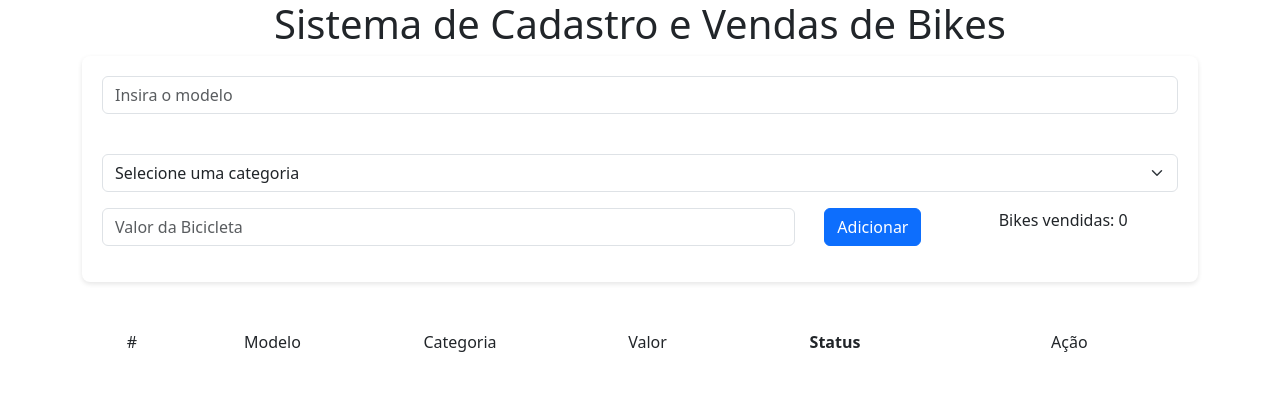
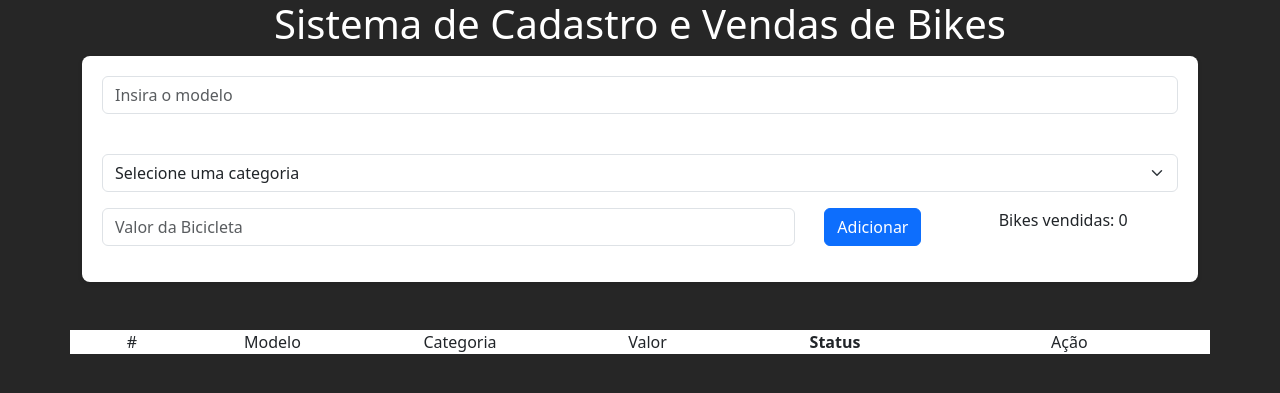
Before and after one commit to jod-alef/backend-SENAC, a Flask app: page / in a window 1280 px wide. Shown: the top 393 px of the page. Run offline with Flask 3, Linux system fonts and the light colour scheme.

Commit message:
Correções no estilo

```diff
--- a/static/styles.css
+++ b/static/styles.css
@@ -1,9 +1,13 @@
 body {
-    background-color: #f8f9fa;
+    background-color: #262626;
+}
+
+primeira_row{
+    background-color: ;
 }
 
 h1 {
-    color: #343a40;
+    color: #ffffff;
     text-align: center;
 }
 
--- a/templates/index.html
+++ b/templates/index.html
@@ -7,9 +7,9 @@
     <link rel="stylesheet" href="{{ url_for('static', filename='styles.css') }}">
     <link href="https://cdn.jsdelivr.net/npm/bootstrap@5.3.3/dist/css/bootstrap.min.css" rel="stylesheet" integrity="sha384-QWTKZyjpPEjISv5WaRU9OFeRpok6YctnYmDr5pNlyT2bRjXh0JMhjY6hW+ALEwIH" crossorigin="anonymous">
 </head>
-<body>
+<body style="background-color: #262626">
 <div class="container-md" id="corpo">
-    <h1>Sistema de Cadastro e Vendas de Bikes</h1>
+    <h1 style="color: #fff">Sistema de Cadastro e Vendas de Bikes</h1>
             <form action="{{ url_for('bike.adicionar') }}" method="post">
                 <div class="row">
                     <div class="mb-3">
@@ -41,7 +41,7 @@
 <br><br>
 
     <ul class="list-group">
-        <div class="row text-center" style="padding-left: 15px">
+               <div class="row text-center" style="padding-left: 15px; background-color: #ffffff;">
                 <div class="col-1">#</div><div class="col-2">Modelo</div><div class="col-2">Categoria</div><div class="col-2">Valor</div><div class="col-2"><strong>Status</strong></div><div class="col-3">Ação</div>
         </div>
         {% for bike in bikes %}
```
